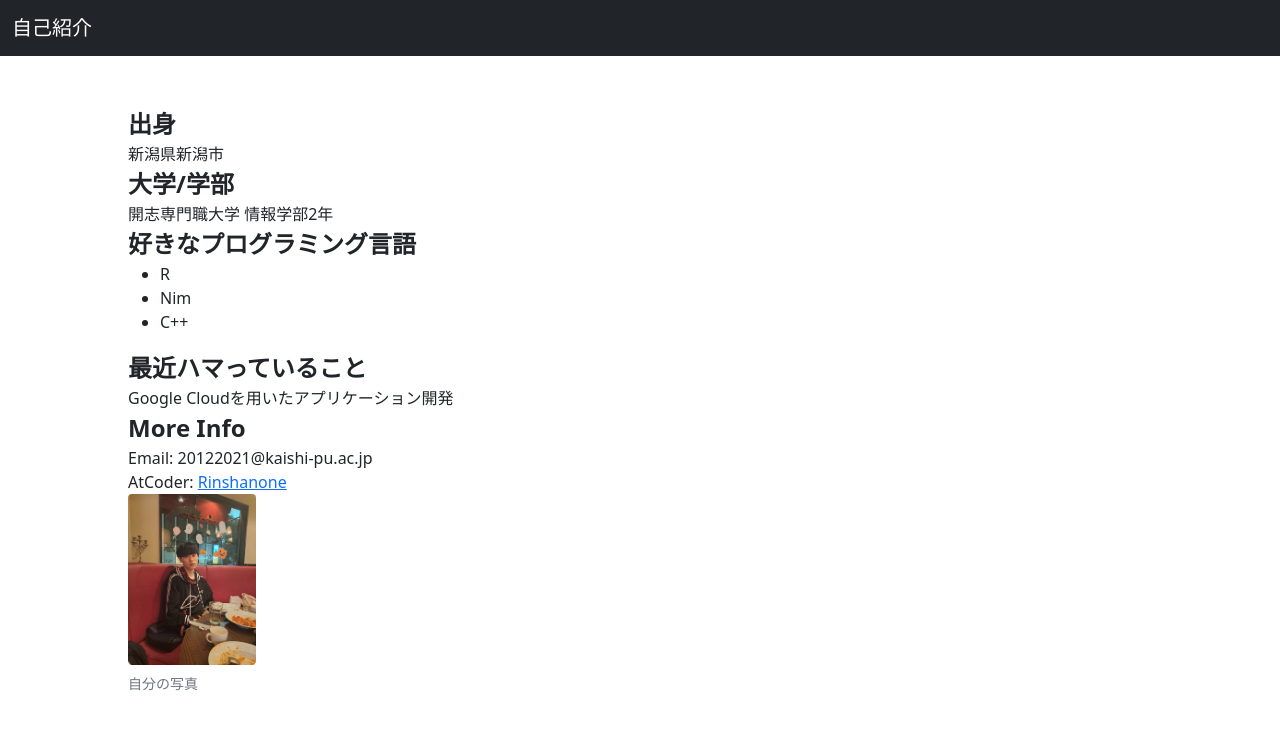
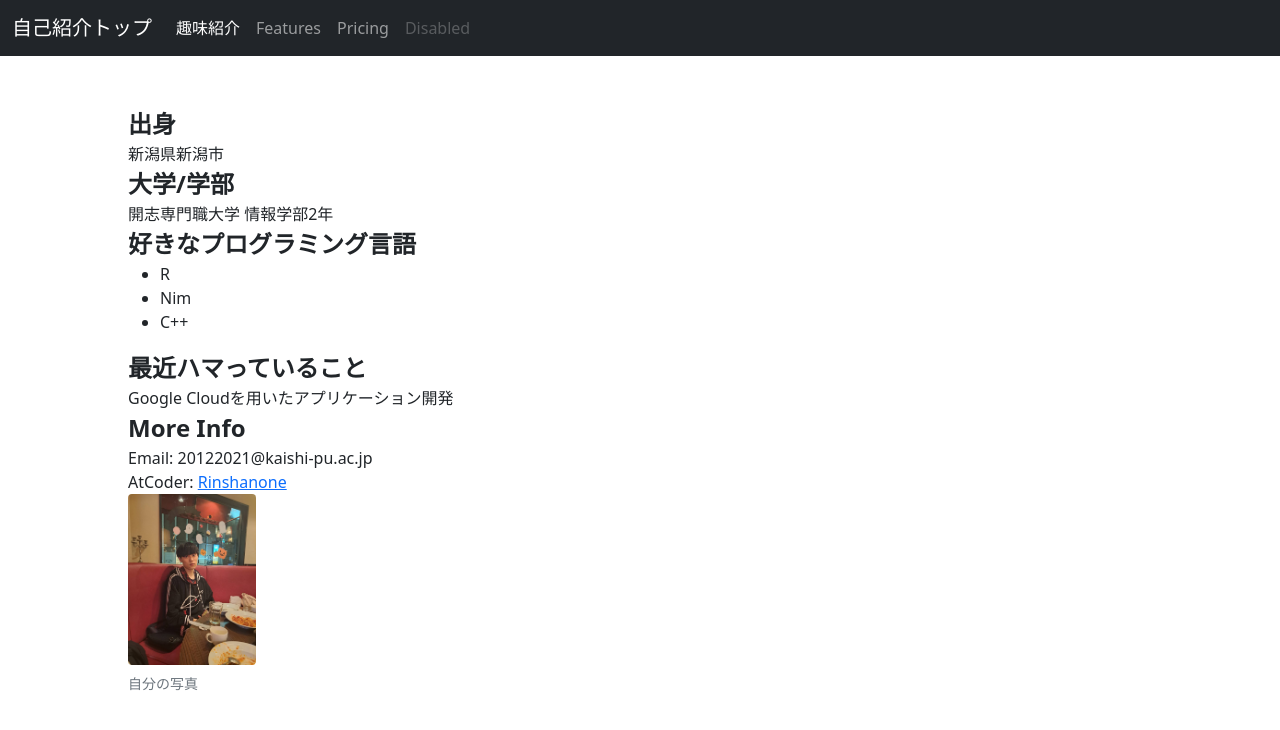
Before and after one commit to kajiwara-reon/kajiwara-reon.github.io, a plain HTML site: page index.html in a window 1280 px wide. Drawn offline with nearby package versions, Linux system fonts and the light colour scheme.

Commit message:
趣味紹介ページを追加

```diff
--- a/css/stylesheet.css
+++ b/css/stylesheet.css
@@ -15,3 +15,7 @@
     width: 128px;
     display: inline-block;
 }
+
+.flex {
+    display: flex;
+}
--- a/index.html
+++ b/index.html
@@ -15,11 +15,26 @@
 
   <nav class="navbar navbar-expand-lg navbar-dark bg-dark">
     <div class="container-fluid">
-      <a class="navbar-brand" href="./index.html">自己紹介</a>
+      <a class="navbar-brand" href="./index.html">自己紹介トップ</a>
       <button class="navbar-toggler" type="button" data-bs-toggle="collapse" data-bs-target="#navbarNavAltMarkup" aria-controls="navbarNavAltMarkup" aria-expanded="false" aria-label="Toggle navigation">
         <span class="navbar-toggler-icon"></span>
       </button>
-
+      <div class="collapse navbar-collapse" id="navbarNav">
+        <ul class="navbar-nav">
+          <li class="nav-item">
+            <a class="nav-link active" aria-current="page" href="./hobby.html">趣味紹介</a>
+          </li>
+          <li class="nav-item">
+            <a class="nav-link" href="#">Features</a>
+          </li>
+          <li class="nav-item">
+            <a class="nav-link" href="#">Pricing</a>
+          </li>
+          <li class="nav-item">
+            <a class="nav-link disabled" href="#" tabindex="-1" aria-disabled="true">Disabled</a>
+          </li>
+        </ul>
+      </div>
     </div>
   </nav>
   <body>
```
Also changed, not shown: hobby.html (added).
